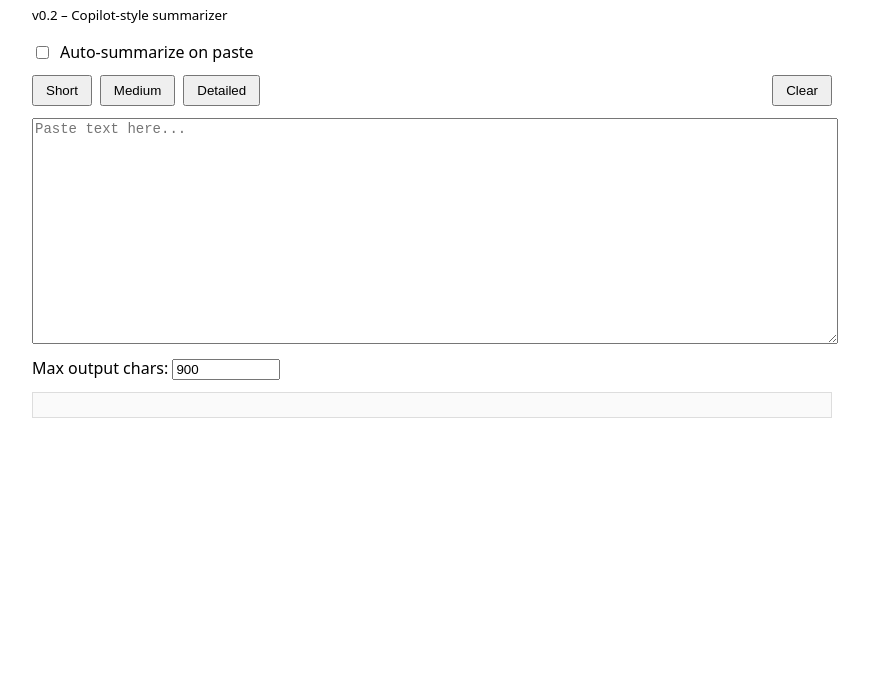
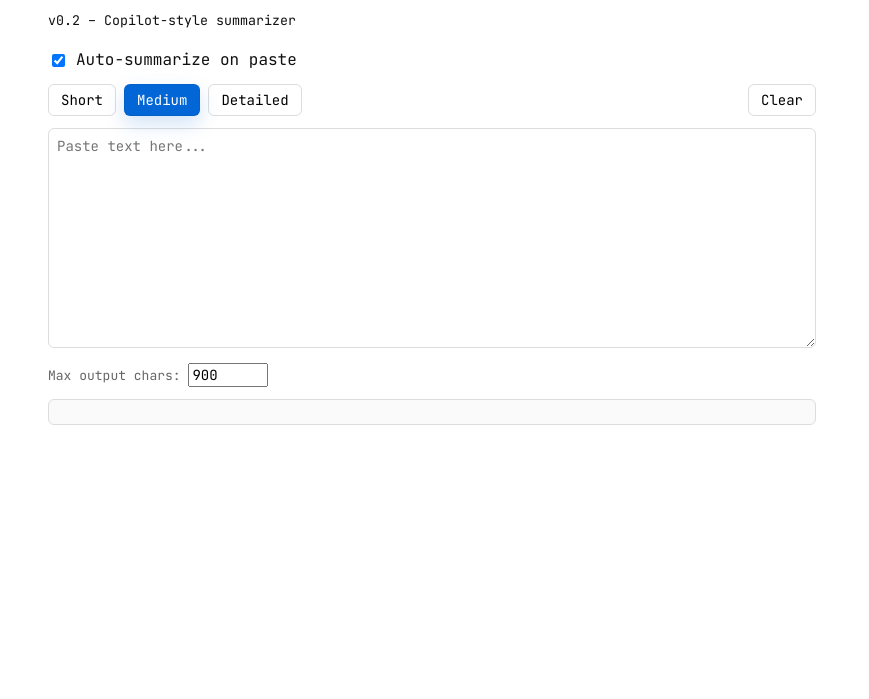
Before and after one commit to mengmikeli/sequoia-seed, a plain HTML site: page index.html in a window 1280 px wide. Shown: the part 101-800 px from the top of the page, without its empty margins (208-1077 px from the left). Drawn offline with Linux system fonts and the light colour scheme.

Commit message:
default status and cosmedic updates

```diff
--- a/index.html
+++ b/index.html
@@ -14,15 +14,15 @@
 
   <div class="controls">
     <label class="inline">
-      <input type="checkbox" id="auto" />
+      <input type="checkbox" id="auto" checked />
       Auto-summarize on paste
     </label>
   </div>
 
   <div class="buttons">
-    <button onclick="runPreset('short')">Short</button>
-    <button onclick="runPreset('medium')">Medium</button>
-    <button onclick="runPreset('detailed')">Detailed</button>
+    <button data-mode="short" aria-pressed="false" onclick="selectPreset('short')">Short</button>
+    <button data-mode="medium" aria-pressed="true" onclick="selectPreset('medium')">Medium</button>
+    <button data-mode="detailed" aria-pressed="false" onclick="selectPreset('detailed')">Detailed</button>
     <button onclick="clearAll()" class="secondary">Clear</button>
   </div>
 
@@ -44,19 +44,30 @@
     const statusEl = document.getElementById("status");
     const capEl = document.getElementById("cap");
     const autoEl = document.getElementById("auto");
+    const presetButtons = document.querySelectorAll('.buttons button[data-mode]');
 
     let pasteTimer = null;
 
     inputEl.addEventListener("paste", () => {
       if (!autoEl.checked) return;
       clearTimeout(pasteTimer);
-      pasteTimer = setTimeout(() => runPreset("short"), 250);
+      pasteTimer = setTimeout(() => {
+        const active = document.querySelector('.buttons button[data-mode][aria-pressed="true"]');
+        selectPreset(active?.dataset.mode || 'medium');
+      }, 250);
     });
+
+    // ensure a default preset is set (fallback to medium)
+    if (!document.querySelector('.buttons button[data-mode][aria-pressed="true"]')) {
+      const fallback = document.querySelector('.buttons button[data-mode="medium"]');
+      fallback && fallback.setAttribute('aria-pressed', 'true');
+    }
 
     function clearAll() {
       inputEl.value = "";
       outputEl.innerText = "";
       statusEl.innerText = "";
+      presetButtons.forEach(b => b.setAttribute('aria-pressed', 'false'));
     }
 
     function presetInstruction(mode, cap) {
@@ -113,6 +124,13 @@
         outputEl.innerText = `Error: ${err.message || err}`;
       }
     }
+
+    function selectPreset(mode) {
+      // update pressed state
+      presetButtons.forEach(b => b.setAttribute('aria-pressed', b.dataset.mode === mode ? 'true' : 'false'));
+      // run the preset
+      runPreset(mode);
+    }
   </script>
 </body>
 </html>
--- a/style.css
+++ b/style.css
@@ -1,7 +1,29 @@
+@import url('https://fonts.googleapis.com/css2?family=JetBrains+Mono&display=swap');
+
+:root {
+  --max-width: 800px;
+  --space: 16px;
+  --bg: #fafafa;
+  --border: #ddd;
+  --muted: #666;
+  --accent: #0366d6;
+  --radius: 6px;
+}
+
+*,
+*::before,
+*::after {
+  box-sizing: border-box;
+}
+
 body {
-  font-family: system-ui, -apple-system, BlinkMacSystemFont;
-  max-width: 800px;
+  font-family: 'JetBrains Mono', ui-monospace, SFMono-Regular, Menlo, Monaco, monospace;
+  line-height: 1.5;
+  max-width: var(--max-width);
   margin: 40px auto;
+  padding: 0 var(--space);
+  color: #111;
+  background: #fff;
 }
 
 .controls {
@@ -12,6 +34,7 @@ body {
   display: flex;
   gap: 8px;
   align-items: center;
+  flex-wrap: wrap;
 }
 
 .buttons {
@@ -19,6 +42,7 @@ body {
   display: flex;
   gap: 8px;
   flex-wrap: wrap;
+  align-items: center;
 }
 
 textarea {
@@ -26,11 +50,65 @@ textarea {
   height: 220px;
   margin-top: 12px;
   font-size: 14px;
+  font-family: 'JetBrains Mono', ui-monospace, monospace;
+  padding: 8px;
+  border: 1px solid var(--border);
+  border-radius: var(--radius);
+  background: #fff;
+  resize: vertical;
+}
+
+/* Ensure buttons and inputs use the monospace font and render consistently */
+button,
+input,
+select,
+textarea {
+  font-family: 'JetBrains Mono', ui-monospace, SFMono-Regular, Menlo, Monaco, monospace;
+  font-size: 14px;
+  -webkit-font-smoothing: antialiased;
+  text-rendering: optimizeLegibility;
+}
+
+/* keep button appearance consistent across browsers */
+button,
+input[type="button"],
+input[type="submit"] {
+  -webkit-appearance: none;
+  -moz-appearance: none;
+  appearance: none;
 }
 
 button {
   padding: 6px 12px;
   cursor: pointer;
+  border: 1px solid var(--border);
+  background: #fff;
+  border-radius: var(--radius);
+  transition: box-shadow .12s, transform .08s;
+}
+button:hover {
+  box-shadow: 0 1px 6px rgba(0,0,0,0.08);
+  transform: translateY(-1px);
+}
+button:focus {
+  outline: 3px solid rgba(3,102,214,0.15);
+  outline-offset: 2px;
+}
+
+/* Preset toggle button styles (only for buttons with data-mode) */
+.buttons button[data-mode] {
+  /* preserve button feel */
+}
+
+.buttons button[data-mode][aria-pressed="true"] {
+  background: var(--accent);
+  color: #fff;
+  border-color: rgba(0,0,0,0.06);
+  box-shadow: 0 8px 20px rgba(3,102,214,0.18);
+  transform: translateY(0); /* don't lift when active */
+}
+.buttons button[data-mode][aria-pressed="true"]:hover {
+  box-shadow: 0 10px 24px rgba(3,102,214,0.22);
 }
 
 button.secondary {
@@ -43,20 +121,27 @@ button.secondary {
   gap: 12px;
   align-items: center;
   flex-wrap: wrap;
+  color: var(--muted);
+  font-size: 13px;
 }
 
 #cap {
   width: 100px;
+  max-width: 30%;
+  min-width: 80px;
 }
 
 #status {
-  opacity: 0.8;
+  opacity: 0.9;
+  color: var(--muted);
 }
 
 .output {
   padding: 12px;
-  border: 1px solid #ddd;
+  border: 1px solid var(--border);
   white-space: pre-wrap;
   margin-top: 12px;
-  background: #fafafa;
+  background: var(--bg);
+  font-family: 'JetBrains Mono', monospace;
+  border-radius: var(--radius);
 }
```
